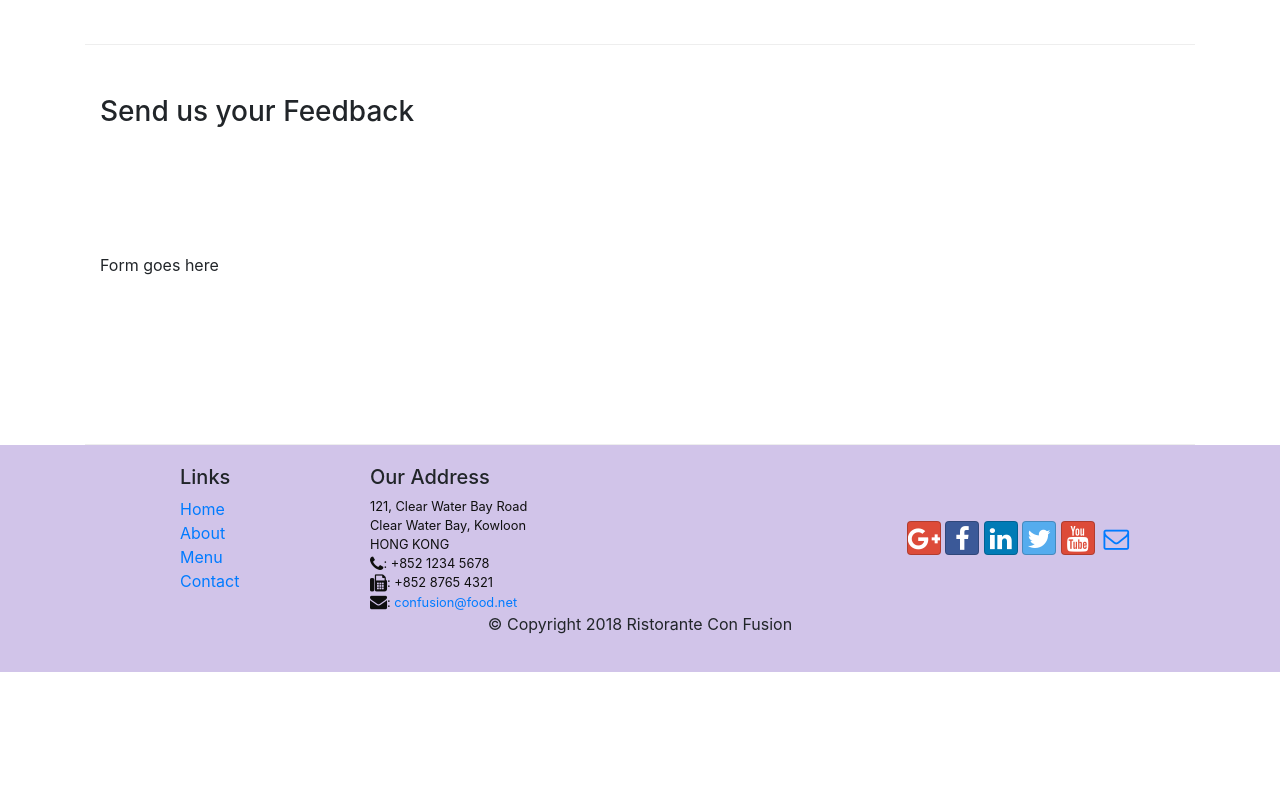
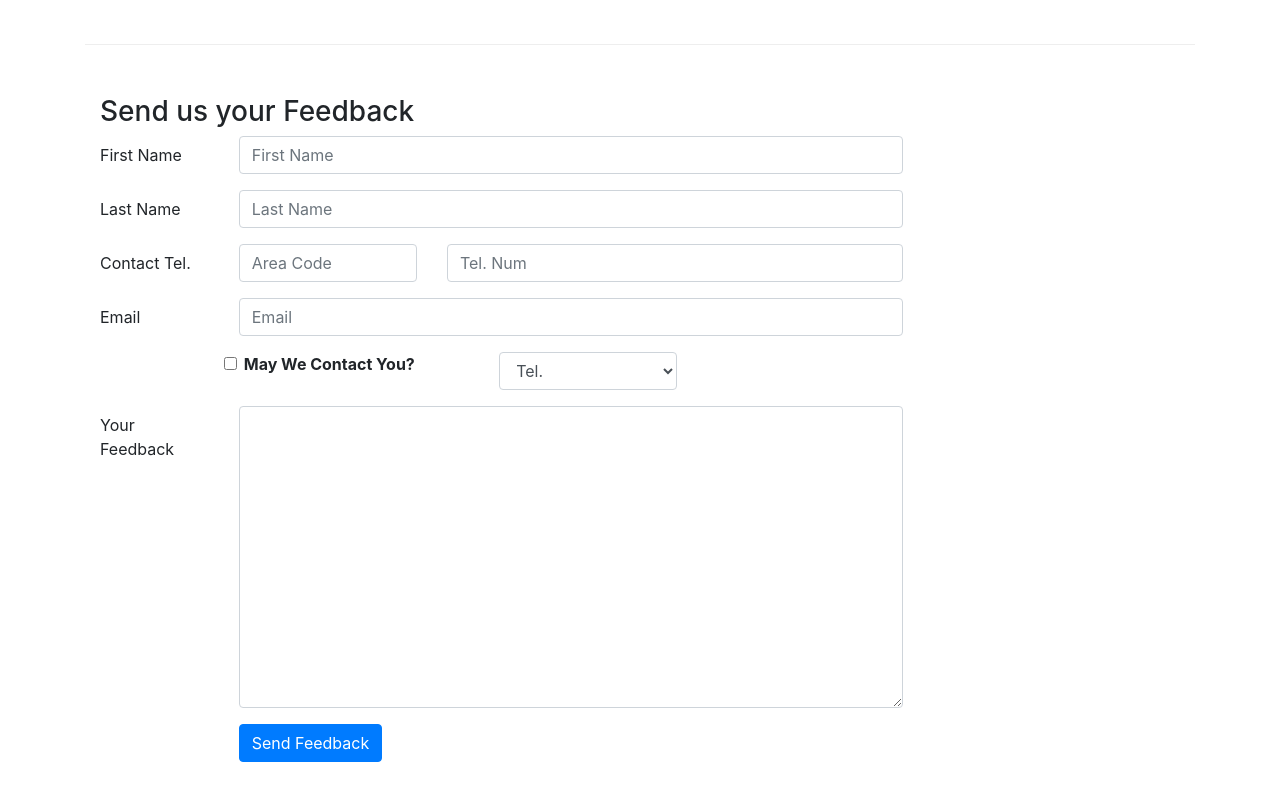
Before and after one commit to ashwin-rema/Bootstrap-UI-Framework, a website: page contactus.html in a window 1280 px wide. Shown: the part 820-1620 px from the top of the page. Before the commit the page ends 1492 px from the top, so only its background shows below. Drawn offline with nearby package versions, Linux system fonts and the light colour scheme.

Commit message:
forms and buttons

```diff
--- a/contactus.html
+++ b/contactus.html
@@ -92,7 +92,68 @@
               <h3>Send us your Feedback</h3>
            </div>
             <div class="col-12 col-md-9">
-                Form goes here
+                <form>
+                    <div class="form-group row">
+                        <label for="firstname" class="col-md-2 col-form-label">First Name</label>
+                        <div class="col-md-10">
+                            <input type="text" class="form-control" id="firstname" name="firstname" placeholder="First Name">
+                        </div>
+                    </div>
+                    <div class="form-group row">
+                        <label for="lastname" class="col-md-2 col-form-label">Last Name</label>
+                        <div class="col-md-10">
+                            <input type="text" class="form-control" id="lastname" name="lastname" placeholder="Last Name">
+                        </div>
+                    </div>
+                    <div class="form-group row">
+                        <label for="telnum" class="col-12 col-md-2 col-form-label">Contact Tel.</label>
+                        <div class="col-5 col-md-3">
+                            <input type="tel" class="form-control" id="areacode" name="areacode" placeholder="Area Code">
+                        </div>
+                        <div class="col-7 col-md-7">
+                            <input type="tel" class="form-control" id="telnum" name="telnum" placeholder="Tel. Num">
+                        </div>
+                    </div>
+                    <div class="form-group row">
+                        <label for="emailid" class="col-md-2 col-form-label">Email</label>
+                        <div class="col-md-10">
+                            <input type="email" class="form-control" id="emailid" name="emailid" placeholder="Email">
+                        </div>
+                    </div>
+
+                    <div class="form-group row">
+                        <div class="md-6 offset-md-2">
+                            <div class="form-check">
+                                <input type="checkbox" class="form-check-input" name="approve" id="approve" value="">
+                                <label class="form-check-label" for="approve">
+                                    <strong>May We Contact You?</strong>
+                                </label>
+                            </div>
+
+                        </div>
+                        <div class="col-md-3 offset-md-1">
+                            <select class="form-control">
+                                <option>Tel.</option>
+                                <option>Email</option>
+
+                            </select>
+                        </div>
+                    </div>
+
+                    <div class="form-group row">
+                        <label for="feedback" class="col-md-2 col-form-label">Your Feedback</label>
+                        <div class="col-md-10">
+                            <textarea class="form-control" id="feedback" name="feedback" rows="12"></textarea>
+                        </div>
+                    </div>
+
+                    <div class="form-group row">
+                        <div class="offset-md-2 col-md-10">
+                            <button type="submit" class="btn btn-primary">Send Feedback</button>
+                        </div>
+                    </div>
+
+                </form>
             </div>
              <div class="col-12 col-md">
             </div>
```
